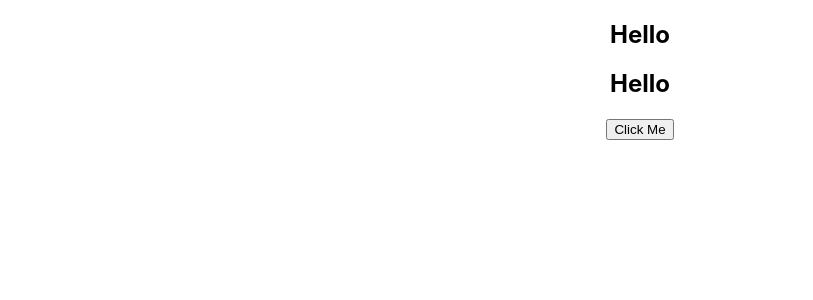
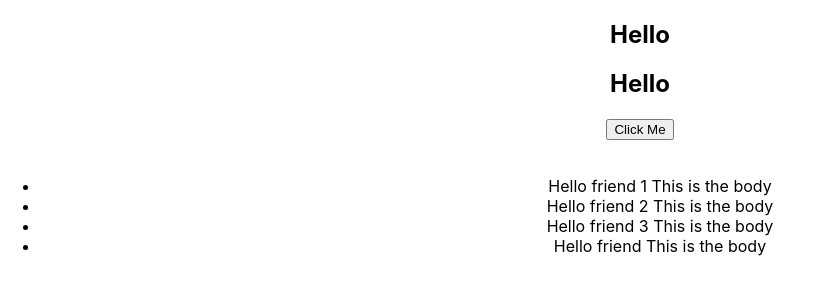
Before and after one commit to PraveenChamod/React_Redux_Practise, a React (Create React App) app: page / in a window 1280 px wide. Both pictures are taken after a click on the button "Click Me". Shown: the top 300 px of the page, without its empty margins (0-813 px from the left). Built offline with nearby package versions, Linux system fonts and the light colour scheme.

Commit message:
Complete the first full cycle of React-Redux

```diff
--- a/src/components/App.js
+++ b/src/components/App.js
@@ -1,5 +1,6 @@
 import '../App.css';
 import ButtonComponent from './ButtonComponent';
+import PostList from './PostList';
 
 function App() {
   return (
@@ -7,6 +8,9 @@ function App() {
       <h2>Hello</h2>
       <h2>Hello</h2>
       <ButtonComponent/>
+      <br>
+      </br>
+      <PostList/>
     </div>
   );
 }
--- /dev/null
+++ b/src/components/PostList.js
@@ -0,0 +1,28 @@
+import React, { Component } from "react";
+import {connect} from 'react-redux';
+
+
+class PostList extends Component {
+  createListItems() {
+    return this.props.allPosts.map((post)=>{
+        return(
+            <li key={post.id}>{post.title} {post.body}</li>
+        )
+    })
+
+  }
+  render() {
+    if(!this.props.allPosts){
+        return (<h2>Click The Button First</h2>)
+    }
+    return <ul>{this.createListItems()}</ul>;
+  }
+}
+
+function mapStateToProps(state){
+    return{
+        allPosts:state.allPosts
+    }
+}
+
+export default connect(mapStateToProps)(PostList);
```
